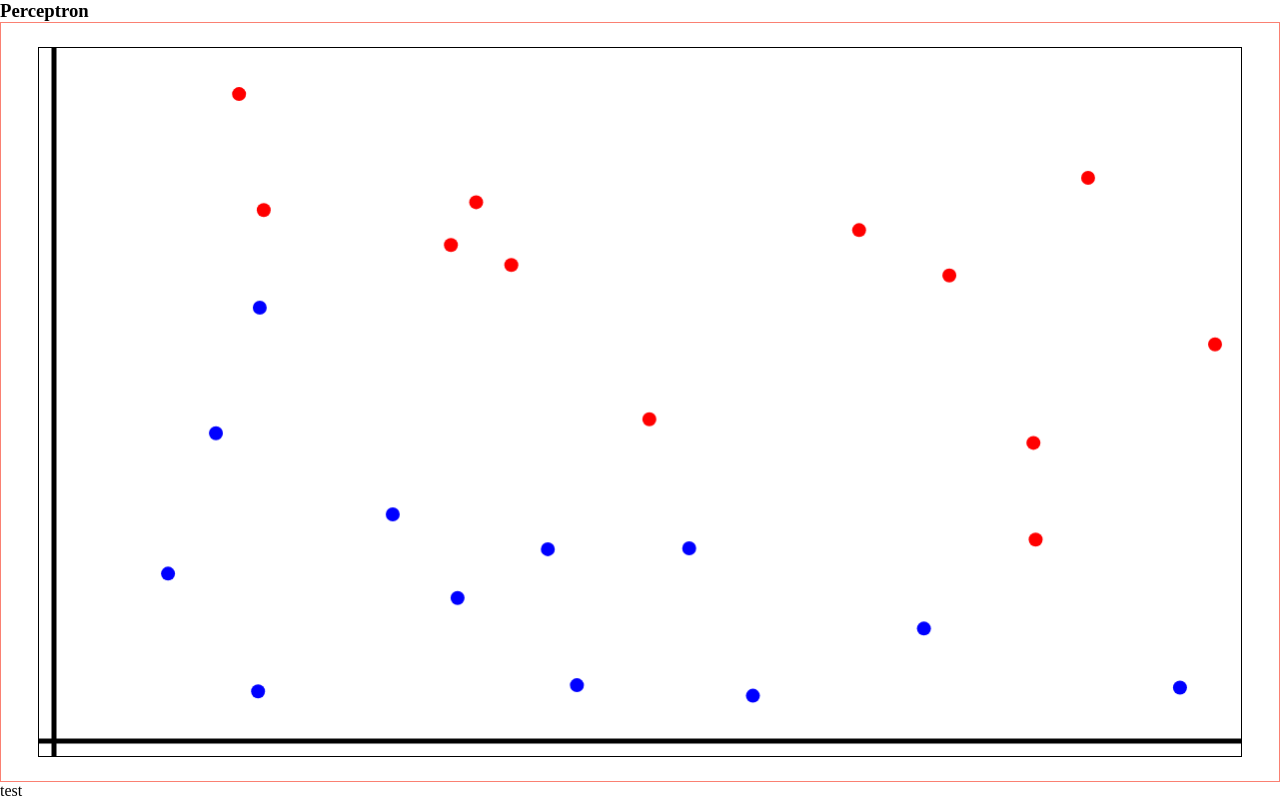
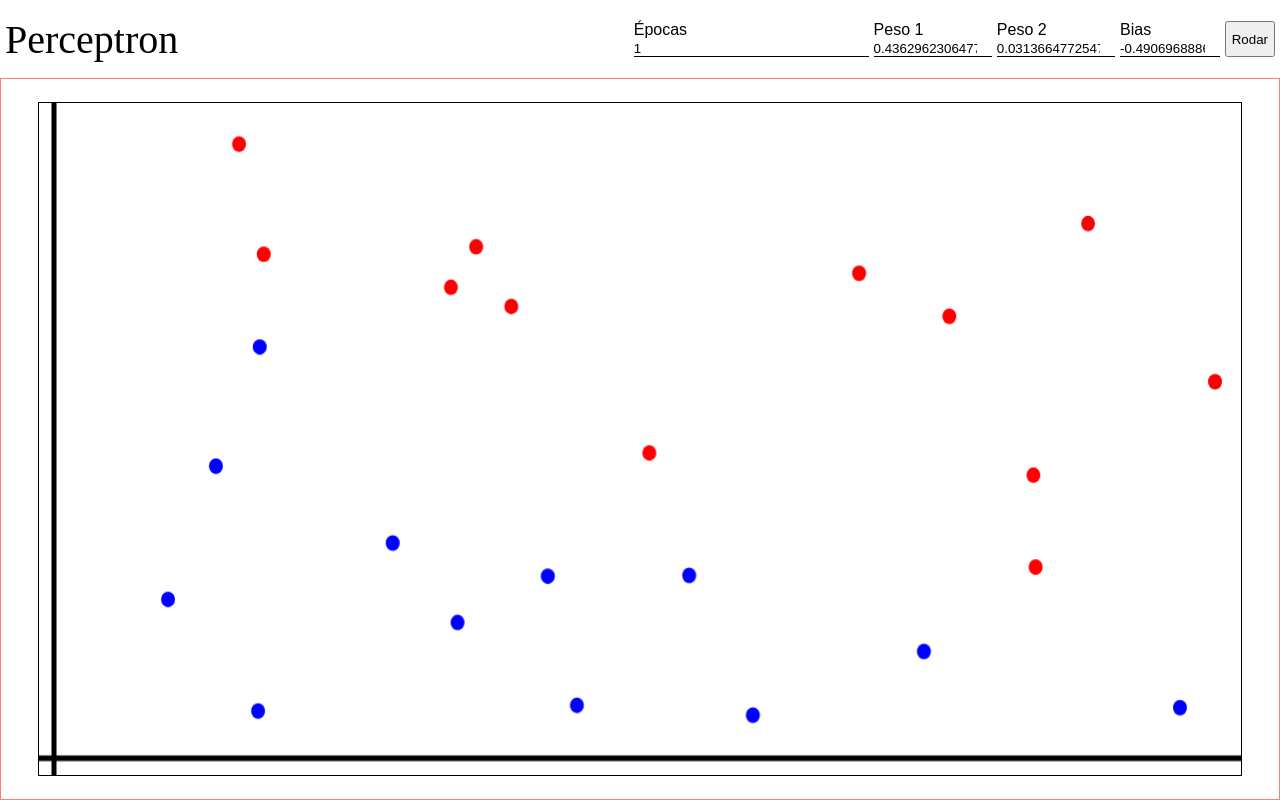
Before and after one commit to Paulo-Rozatto/perceptron-viewer, a website built with Parcel: page index.html in a window 1280 px wide. Built offline with nearby package versions, Linux system fonts and the light colour scheme; a web font is replaced by a local one.

Commit message:
Allowing chaging some parameters in the UI

```diff
--- a/index.html
+++ b/index.html
@@ -1,21 +1,46 @@
 <!DOCTYPE html>
 <html lang="pt">
+
 <head>
     <meta charset="UTF-8">
     <meta name="viewport" content="width=device-width, initial-scale=1.0">
     <title>Perceptron</title>
+    <link rel="preconnect" href="https://fonts.googleapis.com">
+    <link rel="preconnect" href="https://fonts.gstatic.com" crossorigin>
+    <link href="https://fonts.googleapis.com/css2?family=Kameron&display=swap" rel="stylesheet">
     <link rel="stylesheet" href="style.css">
 </head>
+
 <body>
-    <head>
-        <h3>Perceptron</h3>
-    </head>
+    <header>
+        <span id="title">
+            Perceptron
+        </span>
+        <span id="parameters">
+            <span>
+                <label for="">Épocas</label>
+                <input type="number" min="1" id="epochs">
+            </span>
+            <span>
+                <label for="w1">Peso 1</label>
+                <input type="number" step="0.1" min="-1" max="1" id="w1">
+            </span>
+            <span>
+                <label for="">Peso 2</label>
+                <input type="number" step="0.1" min="-1" max="1" id="w2">
+            </span>
+            <span>
+                <label for="">Bias</label>
+                <input type="number" step="0.1" min="-1" max="1" id="bias">
+            </span>
+            <button id="run">Rodar</button>
+        </span>
+        <button id="toggle">Toggle</button>
+    </header>
     <main>
         <canvas id="canvas"></canvas>
     </main>
-    <footer>
-        test
-    </footer>
     <script type="module" src="script.js"></script>
 </body>
+
 </html>
--- a/script.js
+++ b/script.js
@@ -1,6 +1,7 @@
 import { Blues as blues, Reds as reds } from "./data/dots";
 import { findPoint, debounce, throttle } from "./src/utils";
 import { train } from "./src/perceptron";
+import { setParams, setRunFunction } from './src/ui-controller';
 
 const canvas = document.querySelector("#canvas");
 const ctx = canvas.getContext("2d");
@@ -14,8 +15,10 @@ let selectedPoint = null;
 
 let weights = [Math.random() - 0.5, Math.random() - 0.5];
 let bias = Math.random() - 0.5;
+let epochs = 1;
 
-function perceptron() {
+
+function perceptron(W, b, eps) {
     const shuffle = (array) => array.sort(() => Math.random() - 0.5);
     let points = shuffle([
         ...blues.map((p) => [p.x, p.y, 1]),
@@ -24,7 +27,10 @@ function perceptron() {
     const inputs = points.map(e => [e[0], e[1]]);
     const labels = points.map(e => e[2])
 
-    bias = train(inputs, labels, weights, bias, 0.1, 1)
+    b = train(inputs, labels, W, b, 0.1, eps);
+    setParams(W, b, eps);
+    weights = W;
+    bias = b;
 
     requestAnimationFrame(draw)
 }
@@ -189,3 +195,5 @@ canvas.addEventListener('mousedown', handleMouseDown);
 canvas.addEventListener('mouseup', handleMouseUp);
 
 resize();
+setParams(weights, bias, epochs);
+setRunFunction(perceptron);
--- /dev/null
+++ b/src/ui-controller.js
@@ -0,0 +1,50 @@
+const header = document.querySelector("header");
+const formParameters = document.querySelector("#parameters");
+const btnRun = document.querySelector("#run");
+const btnToggle = document.querySelector("#toggle");
+
+const epochs = document.querySelector("#epochs")
+const w1 = document.querySelector("#w1");
+const w2 = document.querySelector("#w2");
+const bias = document.querySelector("#bias");
+
+function set_sanitize(field, value, min = -1, max = 1) {
+    value = parseFloat(value) || 0;
+    value = Math.max(value, min)
+    value = Math.min(value, max);
+    field.value = value;
+}
+
+function getParams() {
+    set_sanitize(w1, w1.value);
+    set_sanitize(w2, w2.value);
+    set_sanitize(bias, bias.value);
+    set_sanitize(epochs, epochs.value, 1, 50);
+    return [
+        [parseFloat(w1.value), parseFloat(w2.value)],
+        parseFloat(bias.value),
+        parseFloat(epochs.value)
+    ]
+}
+
+function toggle() {
+    header.classList.toggle("show-column");
+    formParameters.classList.toggle("show-column");
+    btnToggle.classList.toggle("show-column");
+}
+
+export function setParams(weigths, b, eps) {
+    set_sanitize(w1, weigths[0]);
+    set_sanitize(w2, weigths[1]);
+    set_sanitize(bias, b);
+    set_sanitize(epochs, eps, 1, 50);
+}
+
+export function setRunFunction(fnc) {
+    btnRun.onclick = () => {
+        let p = getParams();
+        fnc(p[0], p[1], p[2]);
+    };
+}
+
+btnToggle.addEventListener('click', toggle);
--- a/style.css
+++ b/style.css
@@ -2,18 +2,46 @@
     box-sizing: border-box;
     margin: 0;
     padding: 0;
-    overflow: hidden;
+    font-family: sans-serif;
 }
 
 body {
-   display: flex;
-   flex-direction: column;
-   flex-grow: 1;
-   height: 100vh;
+    display: flex;
+    flex-direction: column;
+    height: 100vh;
+}
+
+header,
+footer {
+    display: flex;
+    align-items: center;
+    flex-grow: 1;
+    padding: 5px;
+}
+
+header {
+    display: flex;
+    flex-direction: row;
+    justify-content: space-between;
+    gap: 5x;
+}
+
+footer {
+    justify-content: center;
+}
+
+#title {
+    font-family: 'Kameron', 'Times New Roman', Times, serif;
+    font-size: 2.5rem;
+}
+
+#parameters {
+    display: flex;
+    gap: 5px;
 }
 
 main {
-    flex-grow: 2;
+    flex-grow: 5;
     display: flex;
     align-items: center;
     justify-content: center;
@@ -29,3 +57,35 @@ canvas {
     height: 95%;
     border: 1px solid black;
 }
+
+input {
+    width: 100%;
+    border: none;
+    border-bottom: 1px solid black;
+}
+
+#toggle {
+    display: none;
+    text-align: center;
+}
+
+button {
+    padding: 5px;
+}
+
+@media screen and (max-width: 900px) {
+    #parameters {
+        display: none;
+    }
+
+    #toggle {
+        display: flex;
+        align-items: center;
+    }
+
+    .show-column {
+        display: flex !important;
+        flex-direction: column;
+        width: 100%;
+    }
+}
```
